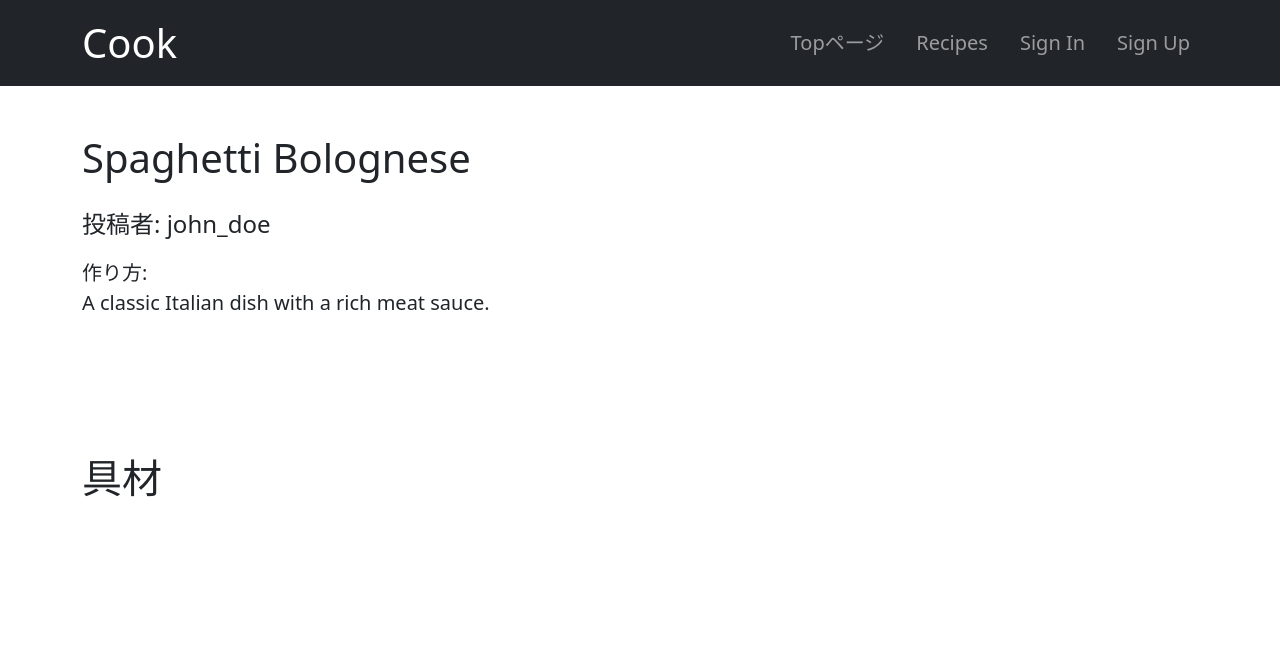
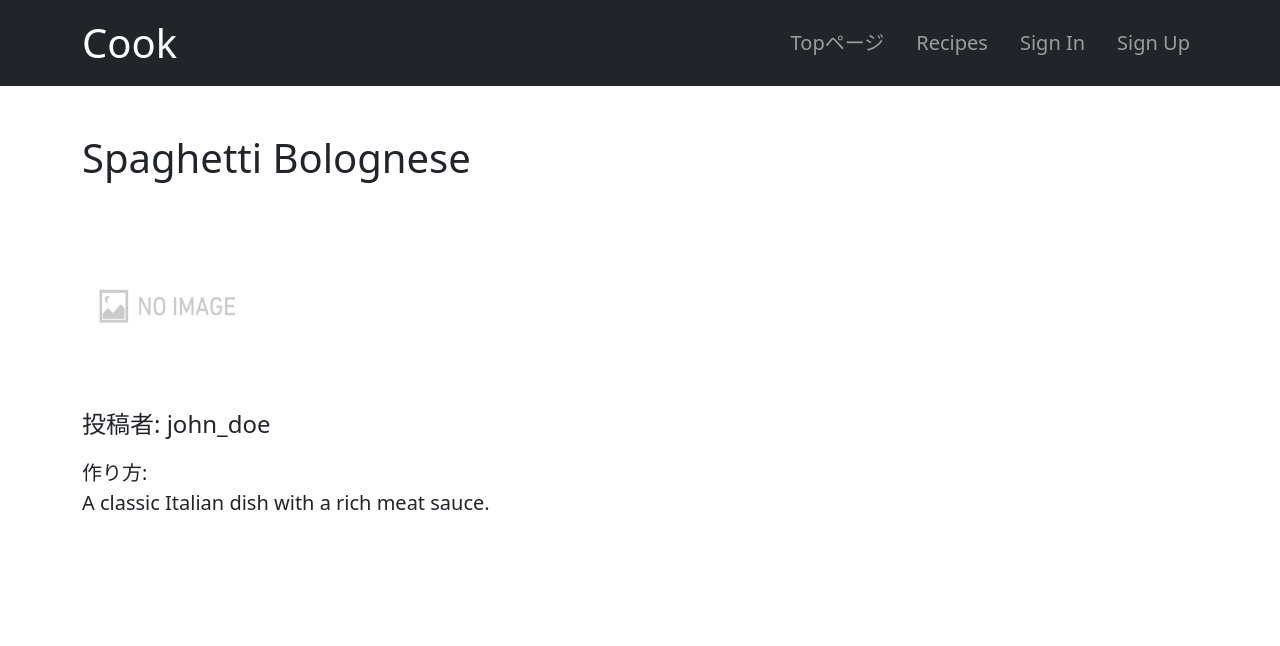
Before and after one commit to yuuta-09/cook_for_deploy, a Django app: page /cook/recipes/1/ in a window 1280 px wide. Shown: the top 646 px of the page. Run offline with Django 5.2, Linux system fonts and the light colour scheme; data comes from the database, SQL or seed files in the repository; data that the repository does not hold is empty; parts of the project's set-up code (start-up, migrations or seed data) failed here and were passed over; some libraries are stand-ins or nearby versions.

```diff
--- a/src/cook/templates/recipe/detail.html
+++ b/src/cook/templates/recipe/detail.html
@@ -10,6 +10,7 @@
   <div class="container">
     <div class="row" style="margin-bottom: 120px">
       <h2 class="mb-4 fs-1">{{ recipe.name }}</h2>
+      <img src="{{ recipe.get_image_url }}" alt="" style="width:200px; height:200px;">
       <p class="fs-4">投稿者: {{ recipe.user }}</p>
       <p class="fs-5">作り方:<br>{{ recipe.description | linebreaksbr }}</p>
       <div class="col-10 col-sm-5 cok-md-2 mx-auto mx-sm-0">
```
